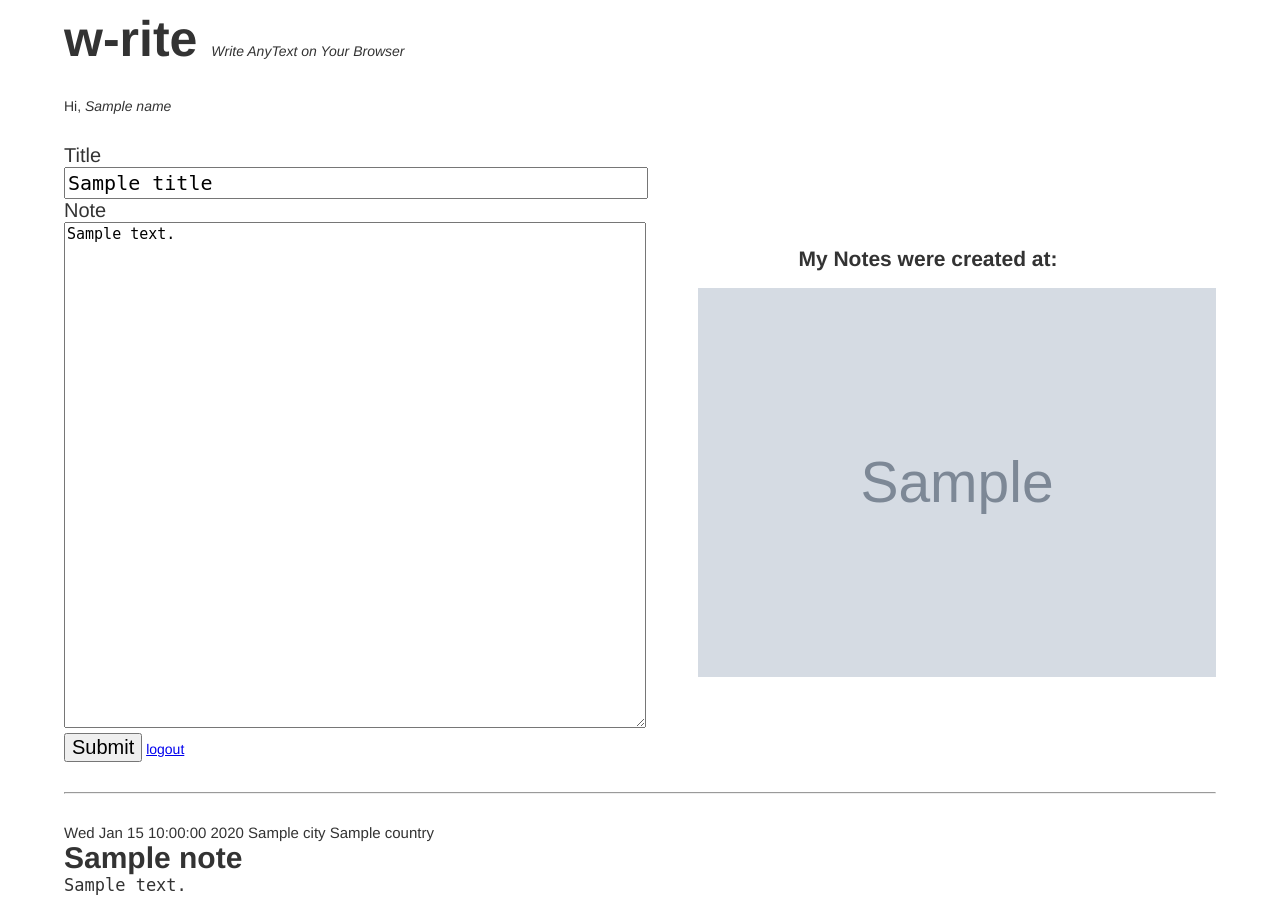
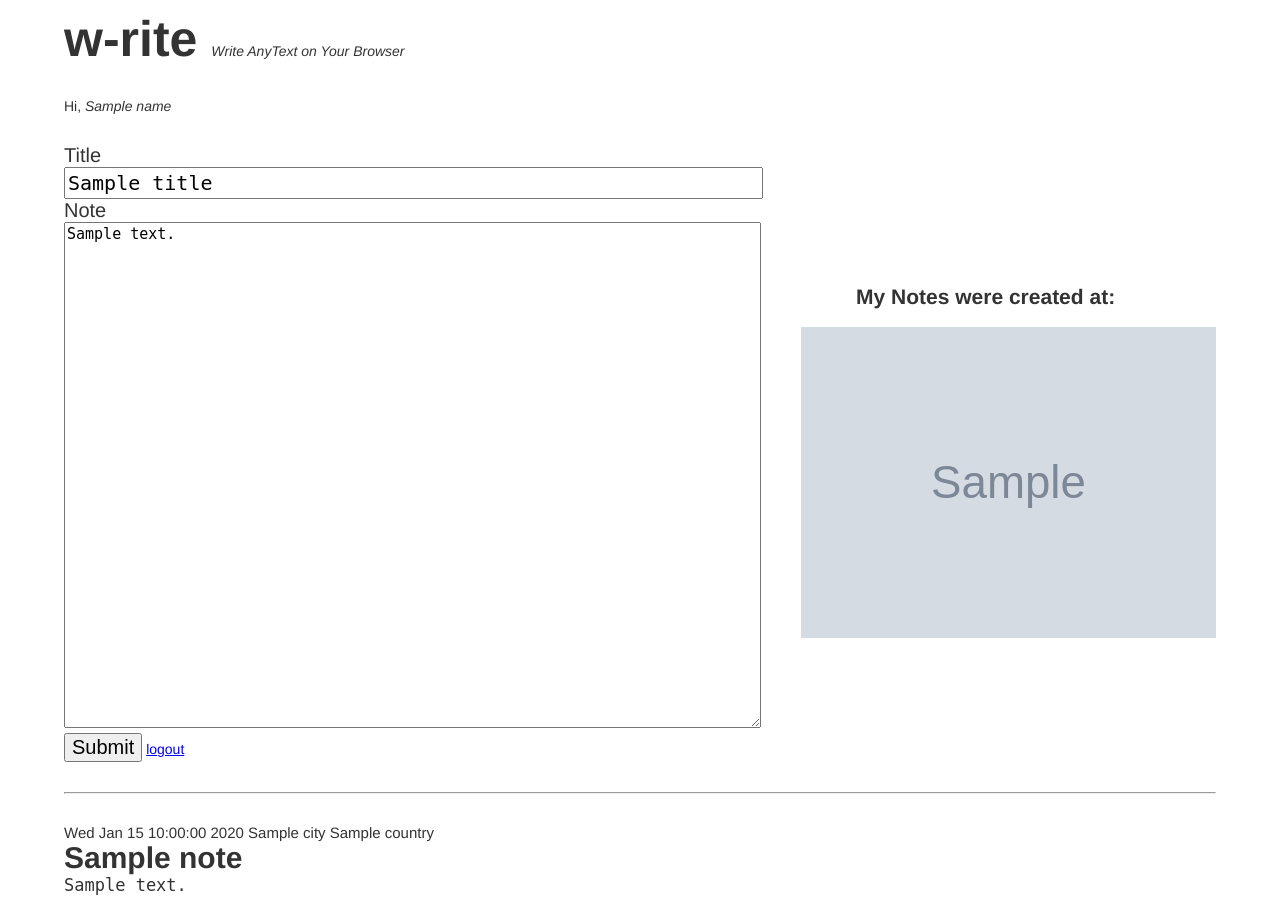
Before and after one commit to rlim19/w-rite, a Python web app: template templates/WRite.html in a window 1280 px wide. Run offline with Jinja, Linux system fonts and the light colour scheme; the template is opened without the code that fills it: most values are stand-ins (such as "Sample title", 1, 10 or a date in 2020); grey boxes marked "Sample" are stand-in pictures.

Commit message:
enlarge the table for note to 60%

```diff
--- a/static/css/WRite.css
+++ b/static/css/WRite.css
@@ -75,11 +75,12 @@ hr {
 }
 
 .note-table {
-    width: 50%;
+    width: 60%;
+    height: auto;
     vertical-align:middle;
 }
 
 .map-table {
-    width: 50%;
+    width: 40%;
     text-align: center;
     vertical-align: middle;
```
Also changed, not shown: 1 other file.
